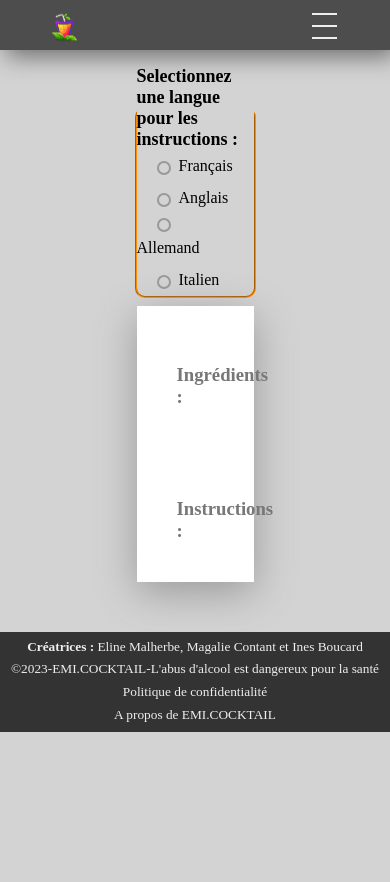
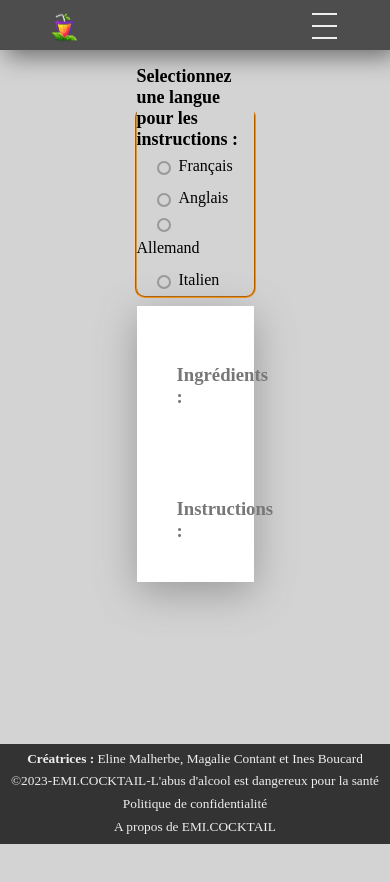
Before and after one commit to Cahuete0512/emi_cocktail, a Vue app: page / in a window 390 px wide. Shown: the top 882 px of the page. Before the commit the page ends 844 px from the top, so only its background shows below. Built offline with nearby package versions, Linux system fonts and the light colour scheme; no server answers.

Commit message:
css on the footer: blocking at the bottom of the page and rendering responsive

```diff
--- a/src/style/Footer.css
+++ b/src/style/Footer.css
@@ -4,6 +4,8 @@ footer {
     overflow: hidden;
     left:0;
     height:100px;
+    bottom:0;
+    position: fixed;
 }
 
 footer p {
--- a/src/style/RandomStyle.css
+++ b/src/style/RandomStyle.css
@@ -1,4 +1,14 @@
+/*--------------------------------------------------------!*RESET CSS*!---------------------------------------------------------------*/
+
+html, body {
+    margin:0;
+    padding:0;
+    height:100%;
+    position: relative;
+}
+
 /*--------------------------------------------------------!*CSS for card*!---------------------------------------------------------------*/
+
 .card {
     width: 30%;
     background-color: white;
@@ -69,6 +79,7 @@
 }
 
 /*--------------------------------------------------------!*CSS for content radio button*!---------------------------------------------------------------*/
+
 fieldset {
     margin-left: auto;
     margin-right: auto;
```
